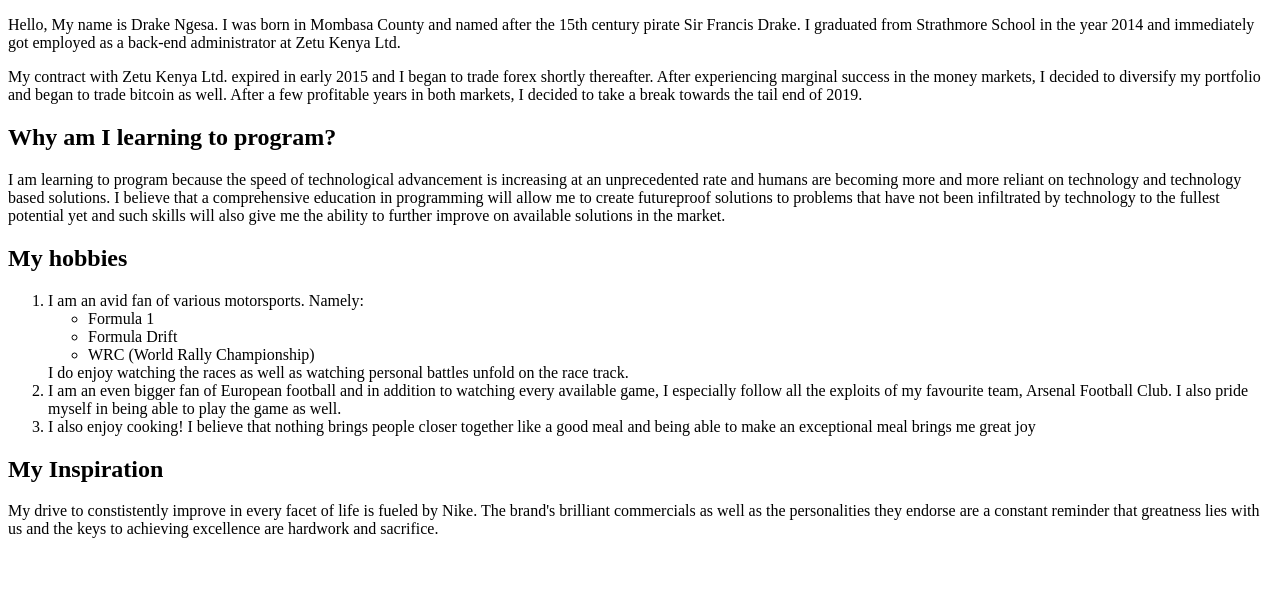
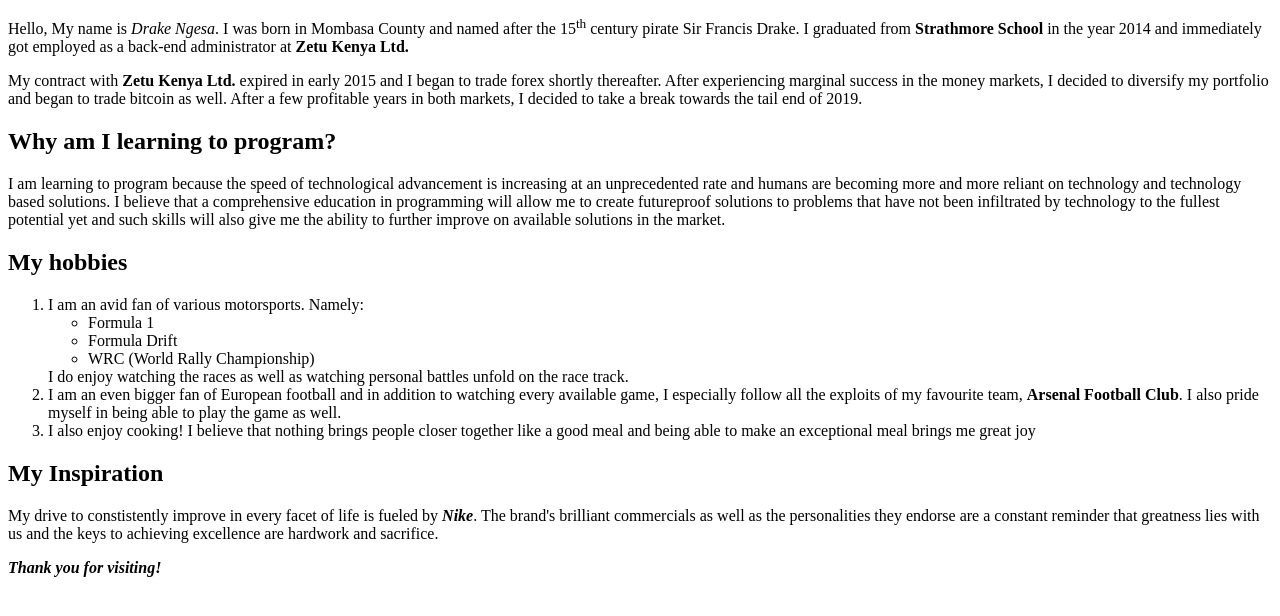
Before and after one commit to DNNgesa/My-First-Website, a plain HTML site: page myfirstwebsite.html in a window 1280 px wide. Drawn offline with Linux system fonts and the light colour scheme.

Commit message:
add HTML editing

```diff
--- a/myfirstwebsite.html
+++ b/myfirstwebsite.html
@@ -5,8 +5,8 @@
         <link href="css/styles.css" rel="stylesheet" type="text/css">
     </head>
     <body>
-        <p>Hello, My name is Drake Ngesa. I was born in Mombasa County and named after the 15th century pirate Sir Francis Drake. I graduated from Strathmore School in the year 2014 and immediately got employed as a back-end administrator at Zetu Kenya Ltd.</p>
-        <p>My contract with Zetu Kenya Ltd. expired in early 2015 and I began to trade forex shortly thereafter. After experiencing marginal success in the money markets, I decided to diversify my portfolio and began to trade bitcoin as well. After a few profitable years in both markets, I decided to take a break towards the tail end of 2019.</p>
+        <p>Hello, My name is <i>Drake Ngesa</i>. I was born in Mombasa County and named after the 15<sup>th</sup> century pirate Sir Francis Drake. I graduated from <b>Strathmore School</b> in the year 2014 and immediately got employed as a back-end administrator at <strong>Zetu Kenya Ltd.</strong></p>
+        <p>My contract with <b>Zetu Kenya Ltd.</b> expired in early 2015 and I began to trade forex shortly thereafter. After experiencing marginal success in the money markets, I decided to diversify my portfolio and began to trade bitcoin as well. After a few profitable years in both markets, I decided to take a break towards the tail end of 2019.</p>
         <h2>Why am I learning to program?</h2>
         <p>I am learning to program because the speed of technological advancement is increasing at an unprecedented rate and humans are becoming more and more reliant on technology and technology based solutions. I believe that a comprehensive education in programming will allow me to create futureproof solutions to problems that have not been infiltrated by technology to the fullest potential yet and such skills will also give me the ability to further improve on available solutions in the market.</p>
         <h2>My hobbies</h2>
@@ -18,10 +18,11 @@
                     <li>WRC (World Rally Championship)</li>
                 </ul>
                 I do enjoy watching the races as well as watching personal battles unfold on the race track.</li>
-            <li>I am an even bigger fan of European football and in addition to watching every available game, I especially follow all the exploits of my favourite team, Arsenal Football Club. I also pride myself in being able to play the game as well.</li>
+            <li>I am an even bigger fan of European football and in addition to watching every available game, I especially follow all the exploits of my favourite team, <b>Arsenal Football Club</b>. I also pride myself in being able to play the game as well.</li>
             <li>I also enjoy cooking! I believe that nothing brings people closer together like a good meal and being able to make an exceptional meal brings me great joy</li>
         </ol>
         <h2>My Inspiration</h2>
-        <p>My drive to constistently improve in every facet of life is fueled by Nike. The brand's brilliant commercials as well as the personalities they endorse are a constant reminder that greatness lies with us and the keys to achieving excellence are hardwork and sacrifice.</p>
+        <p>My drive to constistently improve in every facet of life is fueled by <i><b>Nike</b></i>. The brand's brilliant commercials as well as the personalities they endorse are a constant reminder that greatness lies with us and the keys to achieving excellence are hardwork and sacrifice.</p>
+        <p><em><strong>Thank you for visiting!</strong></em></p>
     </body>
 </html>
```
